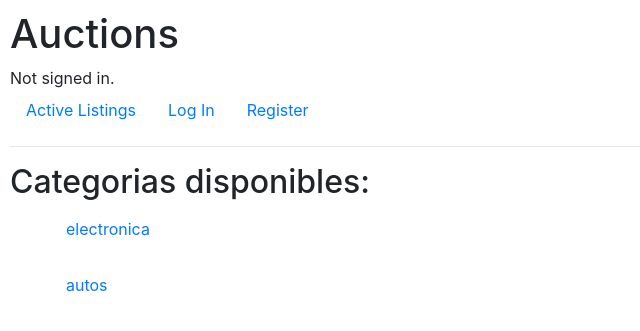
After one commit to mateobordi1/2, a Django app: page /categorias in a window 1280 px wide. The commit adds this page. Shown: the top 331 px of the page, without its empty margins (0-640 px from the left). Run offline with Django 3.2, Linux system fonts and the light colour scheme; data comes from the database, SQL or seed files in the repository; both versions use the stored data as it was after the commit; some libraries are stand-ins or nearby versions.

Commit message:
termine funcion y ruta de categorias

```diff
--- /dev/null
+++ b/auctions/templates/auctions/categorias.html
@@ -0,0 +1,14 @@
+{% extends "auctions/layout.html" %}
+
+{% block body %}
+
+
+    <h2>Categorias disponibles:</h2>
+    {% for categoria in categorias%}
+        <ul>
+            <a class="nav-link" href="{% url 'categoria' categoria %}" > {{categoria}}</a>
+        </ul>
+    {% endfor %}
+
+
+{% endblock %}
--- a/auctions/templates/auctions/layout.html
+++ b/auctions/templates/auctions/layout.html
@@ -25,6 +25,7 @@
                     <a class="nav-link" href="{% url 'ganadores'%}">ganadores</a>
                     <a class="nav-link" href="{% url 'logout' %}">Log Out</a>
                     <a class="nav-link" href="{% url 'lista_seguimiento' %}">lista seguimiento</a>
+                    <a class="nav-link" href="{% url 'categorias' %}" > Categorias</a>
                 </li>
             {% else %}
                 <li class="nav-item">
--- a/auctions/urls.py
+++ b/auctions/urls.py
@@ -10,5 +10,7 @@ urlpatterns = [
     path("producto", views.producto, name="producto"),
     path("<int:producto_id>", views.articulo, name="articulo" ),
     path("lista_seguimiento" , views.lista_seguimiento , name="lista_seguimiento"),
-    path("ganadores", views.ganadores, name="ganadores" )
+    path("ganadores", views.ganadores, name="ganadores" ),
+    path("categorias", views.categorias, name="categorias"),
+    path("<str:categoria>", views.categoria, name="categoria")
 ]
--- a/auctions/views.py
+++ b/auctions/views.py
@@ -197,3 +197,16 @@ def ganadores(request):
     return render(request, "auctions/ganadores.html",{
         "ganadores": ganadores
     })
+
+def categorias(request):
+    categorias = Producto.objects.values('categoria').distinct()
+    lista_categorias = [categoria['categoria'] for categoria in categorias]
+    return render(request, "auctions/categorias.html",{
+        "categorias": lista_categorias
+    })
+
+def categoria( request, categoria):
+    productos = Producto.objects.filter(categoria=categoria)
+    return render(request, "auctions/categoria.html", {
+        "productos" : productos
+    })
```
Also changed, not shown: auctions/templates/auctions/categoria.html (added, +15 -0 lines), db.sqlite3.
